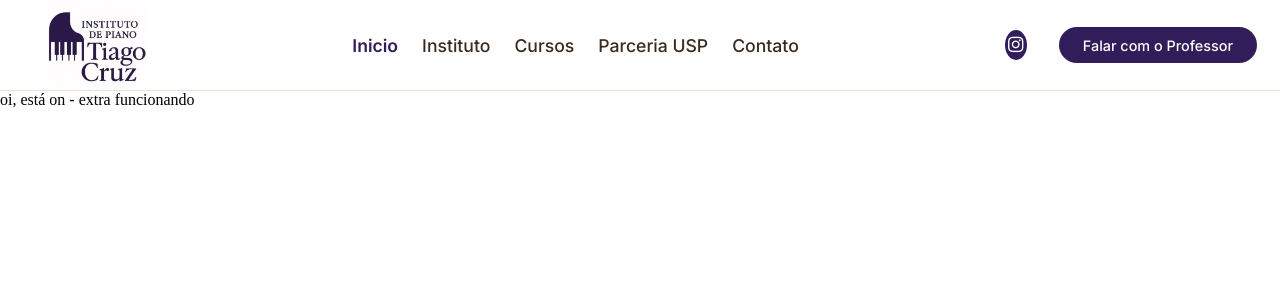
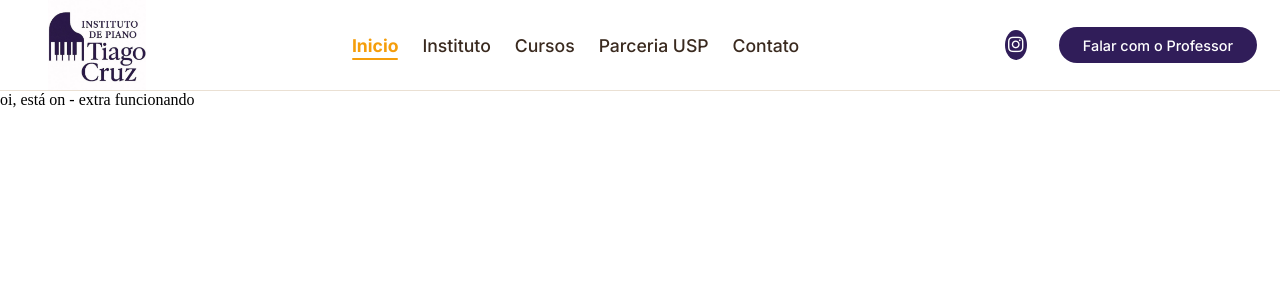
Before and after one commit to GR-Ricci/Site_Piano_Tiago_Cruz, a Django app: page / in a window 1280 px wide. Shown: the top 300 px of the page. Run offline with Django 5.2, Linux system fonts and the light colour scheme; some libraries are stand-ins or nearby versions; some web fonts are replaced.

Commit message:
Att bt color, Name Page

```diff
--- a/base/templates/global/base.html
+++ b/base/templates/global/base.html
@@ -3,7 +3,7 @@
 
 <head>
     {% include 'piano/partials/base/head.html' %}
-    <title> Recipes {% block title %} {% endblock title %}  </title>
+    <title> Instituto Tiago Cruz {% block title %} {% endblock title %}  </title>
 </head>
 
 <body>
--- a/piano/static/piano/css/layout/header.css
+++ b/piano/static/piano/css/layout/header.css
@@ -64,12 +64,20 @@
 }
 
 .nav-links li a.active {
-    color: #301d59;
-    font-weight: 600;
+    color: #F59E0B;
+    font-weight: 700;
+    position: relative;
 }
 
-.nav-links li a:hover {
-    opacity: 0.7;
+.nav-links li a.active::after {
+    content: '';
+    position: absolute;
+    bottom: -4px;
+    left: 0;
+    width: 100%;
+    height: 2px;
+    background-color: #F59E0B;
+    border-radius: 2px;
 }
 
 /* Transição suave para todos os botões */
```
